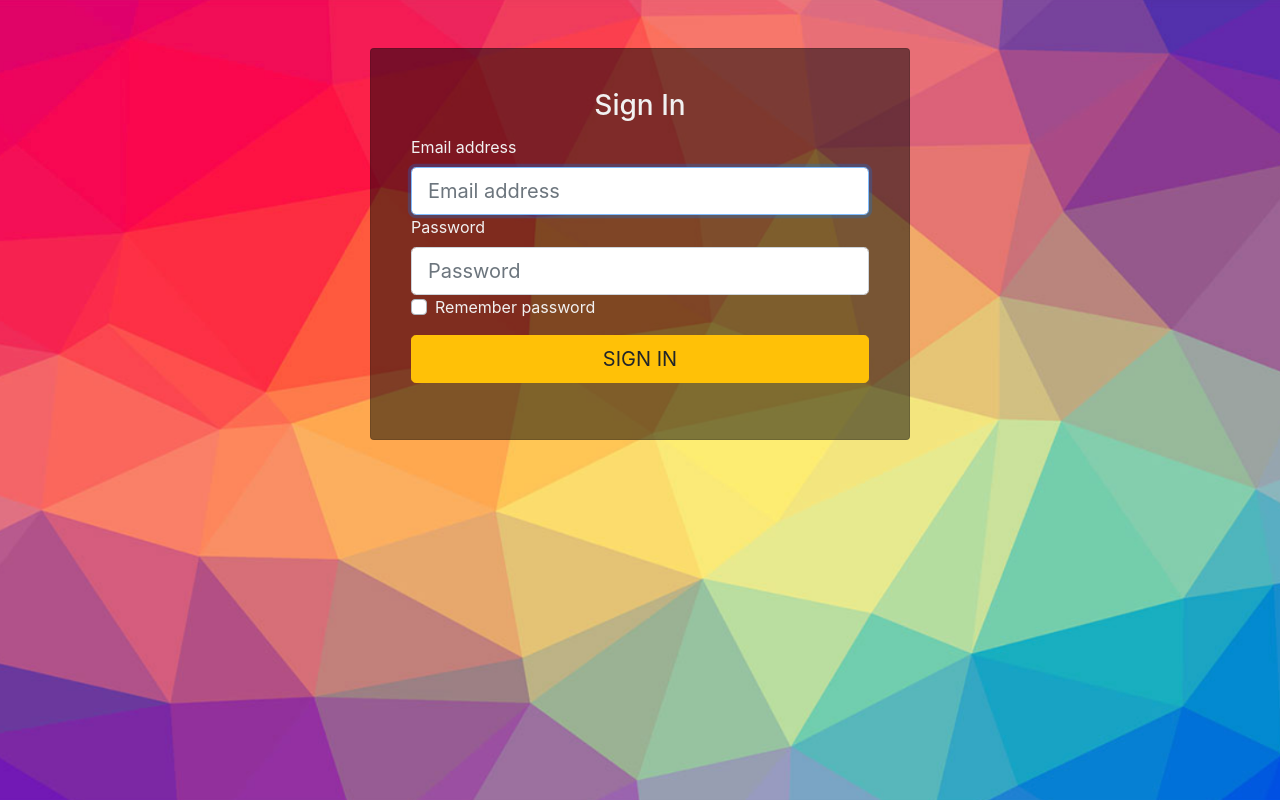
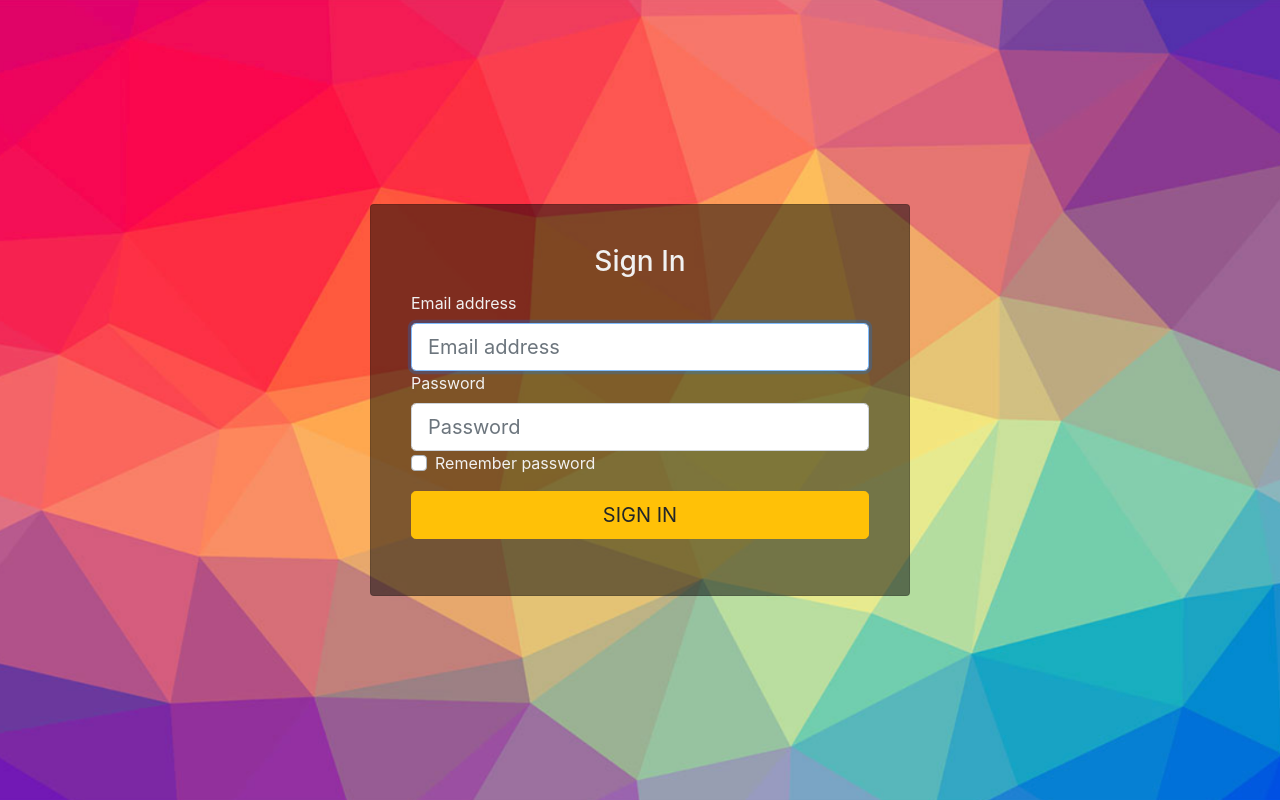
Before and after one commit to idineshkrishnan/uicomponents, a plain HTML site: page login-pages/page_1/index.html in a window 1280 px wide. Drawn offline with nearby package versions, Linux system fonts and the light colour scheme.

Commit message:
centered the div

```diff
--- a/login-pages/page_1/index.html
+++ b/login-pages/page_1/index.html
@@ -10,7 +10,7 @@
   <body class="bg">
       <div class="container">
 
-        <div class="row">
+        <div class="row h-100 d-flex justify-content-center align-items-center">
             <div class="col-sm-12 col-md-12 col-lg-6 mx-auto">
                 <div class="card card-signin my-5 content">
                   <div class="card-body">
```
Also changed, not shown: login-pages/page_2/index.html (+1 -1 lines).
